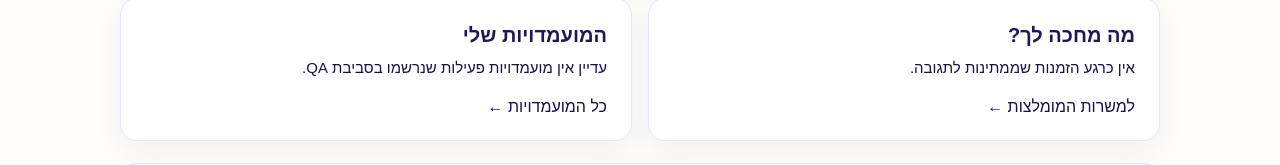
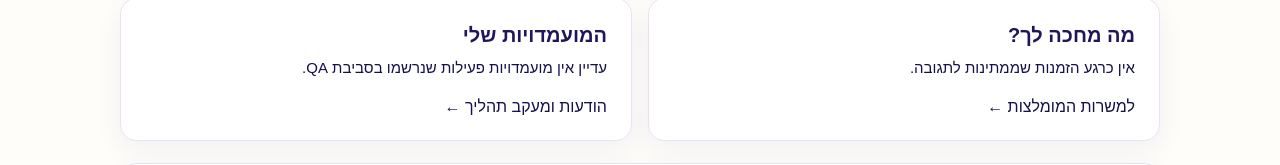
Before and after one commit to IritSel/recruitment-ai, a Next.js app: page /candidate/dashboard in a window 1280 px wide. Shown: the part 374-539 px from the top of the page. Built offline with nearby package versions, Linux system fonts and the light colour scheme.

Commit message:
Connect candidate QA invitations and dashboard to shared recruitment process

```diff
--- a/app/candidate/dashboard/page.tsx
+++ b/app/candidate/dashboard/page.tsx
@@ -20,7 +20,7 @@ export default function CandidateDashboard(){
  <div style={{display:"grid",gridTemplateColumns:"repeat(auto-fit,minmax(170px,1fr))",gap:12}}>{metrics.map(m=><div className="choice" key={m.name} style={{margin:0,padding:20,display:"grid",gap:10}}><span style={{fontSize:14,color:"#625b79"}}>{m.name}</span><strong style={{fontSize:36,lineHeight:1.1,color:"#3624a1"}}>{ready?m.value:"—"}</strong></div>)}</div>
  <div style={{display:"grid",gridTemplateColumns:"repeat(auto-fit,minmax(280px,1fr))",gap:16}}>
  <section className="choice" style={{margin:0,padding:24}}><h2 style={{marginTop:0}}>מה מחכה לך?</h2>{pending.length?<><p>יש לך {pending.length} הזמנות ממגייסים שממתינות לתשובה.</p><Link className="button" href={"/candidate/invitations?id="+encodeURIComponent(id)}>צפייה בהזמנות</Link></>:<><p>אין כרגע הזמנות שממתינות לתגובה.</p><Link href="/candidate/jobs">למשרות המומלצות ←</Link></>}</section>
- <section className="choice" style={{margin:0,padding:24}}><h2 style={{marginTop:0}}>המועמדויות שלי</h2>{active.length?<div style={{display:"grid",gap:8}}>{active.map(a=><p key={a.jobId} style={{margin:0,padding:"9px 0",borderBottom:"1px solid #eee9ff"}}>{mine.find(o=>o.jobId===a.jobId)?.jobTitle||({"qa-demo-service":"נציגי שירות","qa-demo-team":"מנהל/ת צוות","qa-demo-backoffice":"בק אופיס"} as Record<string,string>)[a.jobId]||"משרה"} · <strong>{a.status==="process"?"בתהליך":a.status==="hired"?"התקבלתי":"ממתינה לבדיקה"}</strong></p>)}</div>:<p>עדיין אין מועמדויות פעילות שנרשמו בסביבת QA.</p>}<Link href="/candidate/applications">כל המועמדויות ←</Link></section>
+ <section className="choice" style={{margin:0,padding:24}}><h2 style={{marginTop:0}}>המועמדויות שלי</h2>{active.length?<div style={{display:"grid",gap:8}}>{active.map(a=><p key={a.jobId} style={{margin:0,padding:"9px 0",borderBottom:"1px solid #eee9ff"}}>{mine.find(o=>o.jobId===a.jobId)?.jobTitle||({"qa-demo-service":"נציגי שירות","qa-demo-team":"מנהל/ת צוות","qa-demo-backoffice":"בק אופיס"} as Record<string,string>)[a.jobId]||"משרה"} · <strong>{a.status==="process"?"בתהליך":a.status==="hired"?"התקבלתי":"ממתינה לבדיקה"}</strong></p>)}</div>:<p>עדיין אין מועמדויות פעילות שנרשמו בסביבת QA.</p>}<Link href={"/candidate/process?id="+encodeURIComponent(id)}>הודעות ומעקב תהליך ←</Link></section>
  </div>
  <section className="choice" style={{margin:0,padding:24}}><h2 style={{marginTop:0}}>משרות שכדאי לבדוק</h2><p style={{color:"#64748b"}}>שלוש משרות דוגמה. התאמה אישית עדיין אינה מחושבת באמצעות AI.</p><Link className="button" href="/candidate/jobs">צפייה במשרות</Link></section>
  <small style={{color:"#64748b"}}>הנתונים לצורכי QA בלבד ונשמרים בדפדפן הזה. מדד המשרות המומלצות מייצג שלוש משרות דוגמה, לא התאמות AI מאומתות.</small>
```
